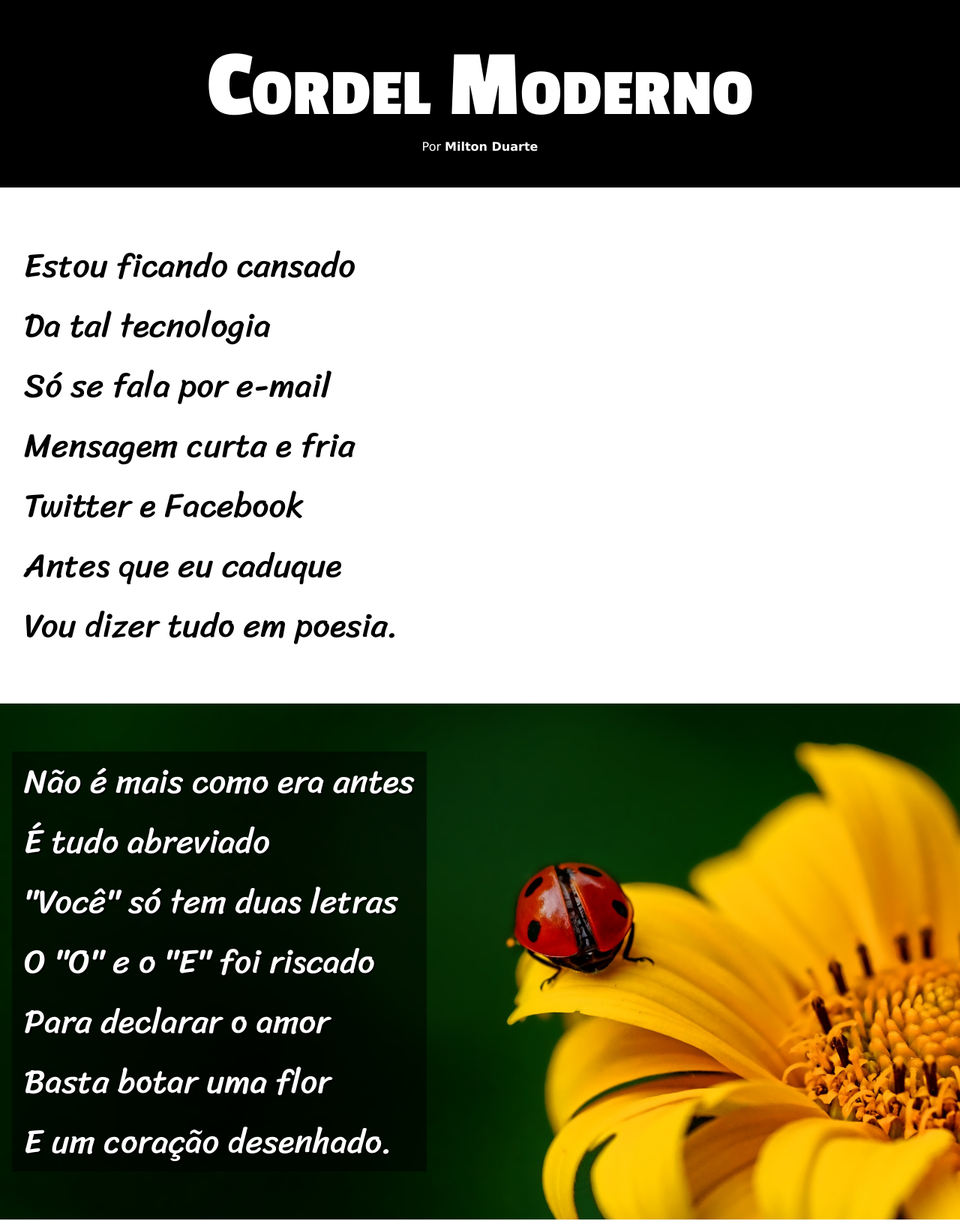
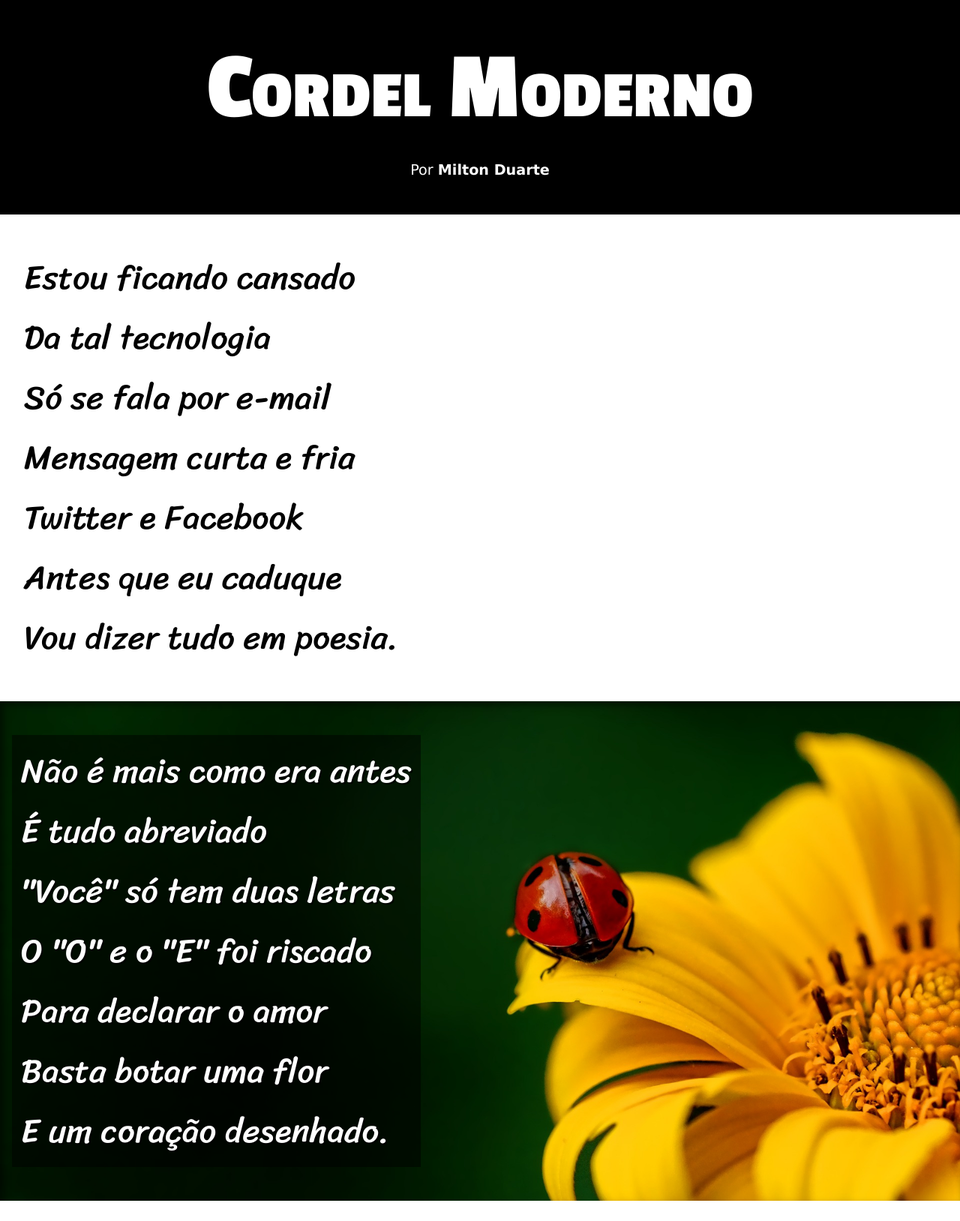
Before and after one commit to rodrigoimazu/curso-html-css, a plain HTML site: page desafios/modulo-02/d012/index.html in a window 1280 px wide. Shown: the top 1628 px of the page at 75% size. Drawn offline with Linux system fonts and the light colour scheme.

Commit message:
Atualizando Desafio 12 (Módulo 2)

```diff
--- a/desafios/modulo-02/d012/css/style.css
+++ b/desafios/modulo-02/d012/css/style.css
@@ -18,31 +18,29 @@
 html, body {
     min-height: 100vh;
     min-width: 300px;
+    background-color: darkgray;
     font-family: var(--fonte1);
     color: white;
 }
 
 header, footer {
-    min-width: 300px;
     background-color: black;
+    font-size: clamp(0.95rem, 1.5vw, 1.5rem);
     text-align: center;
 }
 
 header {
-    padding: 3.5vw 0;
+    padding: clamp(40px, 3.75vw, 60px) 5vw;
 }
 
 header > h1 {
+    padding-bottom: 2vw;
     font-family: var(--fonte2);
     font-variant: small-caps;
     font-size: clamp(3rem, 10vw, 10rem);
 }
 
-header > p {
-    font-size: clamp(0.75rem, 1.25vw, 1.5rem);
-}
-
-header > p > a, footer > p > a {
+header > p > a, header > p > a:visited, footer > p > a, footer > p > a:visited {
     color: inherit;
     font-weight: bolder;
     text-decoration: none;
@@ -52,14 +50,15 @@ header > p > a:hover, footer > p > a:hover {
     text-decoration: underline;
 }
 
-header > p > a:visited, footer > p > a:visited {
-    color: inherit;
-    font-weight: bolder;
-    text-decoration: none;
+section {
+    padding: 0.5vw 0;
+    padding-left: clamp(1.5rem, 2.5vw, 2.5rem);
+    font-family: var(--fonte3);
+    font-size: clamp(1.25rem, 3.5vw, 3.5rem);
 }
 
-section {
-    padding: 2.5vw;
+section > p {
+    margin: 3vw 0;
 }
 
 section.branco {
@@ -68,34 +67,30 @@ section.branco {
 }
 
 section.img {
+    background-color: darkgray;
     background-size: cover;
     background-attachment: fixed;
     background-position: right center;
     background-repeat: no-repeat;
-}
-
-section > p {
-    margin: 2.5vw 0;
-    font-family: var(--fonte3);
-    font-size: clamp(1rem, 3.5vw, 3.5rem);
+    box-shadow: inset 5px 5px 10px 0px rgba(0, 0, 0, 0.5);
 }
 
 section.img > p {
     display: inline-block;
     margin-left: -1rem;
-    padding: 0 1rem;
-    background: rgba(0, 0, 0, 0.5);
-    text-shadow: 2px 2px 0 rgb(0, 0, 0);
+    padding: 0.5rem 0.75rem;
+    background-color: rgba(0, 0, 0, 0.5);
+    text-shadow: 2px 2px 0 rgba(0, 0, 0, 0.75);
 }
 
-section.img1 {
-    background-image: url(../imagens/background001.jpg);
+section#img1 {
+    background-image: url('../imagens/background001.jpg');
 }
 
-section.img2 {
-    background-image: url(../imagens/background002.jpg);
+section#img2 {
+    background-image: url('../imagens/background002.jpg');
 }
 
 footer {
-    padding: 1.25vw 0;
+    padding: clamp(15px, 1.25vw, 20px) 5vw;
 }
--- a/desafios/modulo-02/d012/index.html
+++ b/desafios/modulo-02/d012/index.html
@@ -22,7 +22,7 @@
             Vou dizer tudo em poesia.
         </p>
     </section>
-    <section class="img img1">
+    <section class="img" id="img1">
         <p>
             Não é mais como era antes <br>
             É tudo abreviado <br>
@@ -53,7 +53,7 @@
             Decifre esse rabisco.
         </p>
     </section>
-    <section class="img img2">
+    <section class="img"  id="img2">
         <p>
             Tenho saudade das cartas <br>
             Escritas com a própria mão <br>
```
